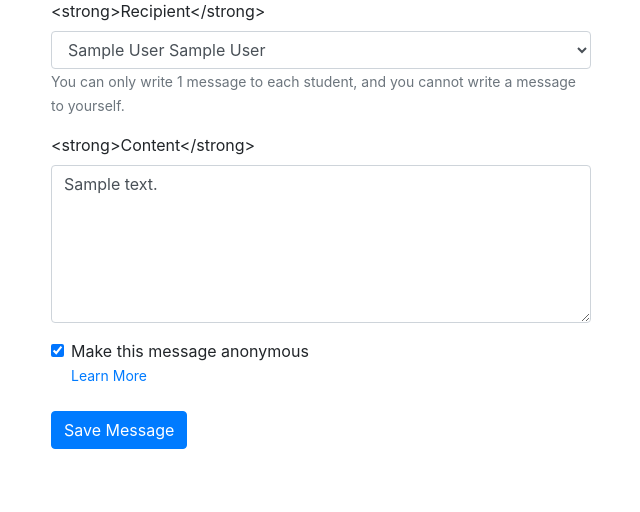
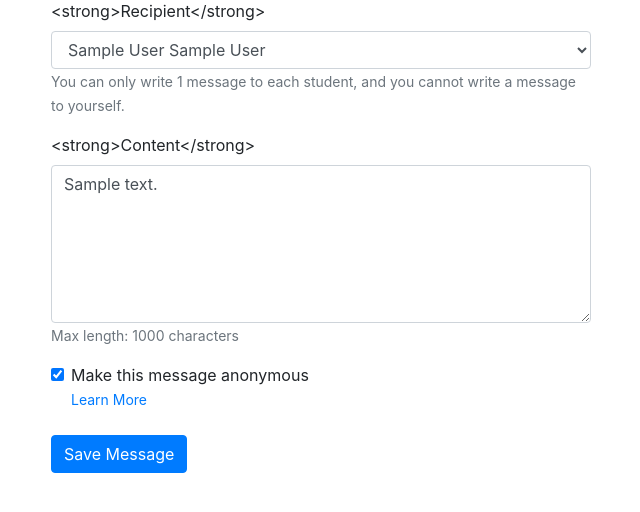
Before and after one commit to georgeyjm/ykps2020, a Flask app: page /message/edit/1 in a window 1280 px wide. Shown: the part 229-741 px from the top of the page, without its empty margins (34-674 px from the left). Run offline with Flask 2, Linux system fonts and the light colour scheme; a user stored in the database is signed in; tables that the repository leaves empty hold one stand-in row (values such as "Sample post"); some libraries are stand-ins or nearby versions.

Commit message:
Add character limit and corresponding info

```diff
--- a/ykps2020/forms.py
+++ b/ykps2020/forms.py
@@ -1,6 +1,6 @@
 from flask_wtf import FlaskForm
 from wtforms import StringField, PasswordField, SelectField, BooleanField
-from wtforms.validators import DataRequired
+from wtforms.validators import DataRequired, Length
 from wtforms.widgets import TextArea
 
 from .helper import get_available_students
@@ -15,7 +15,7 @@ class LoginForm(FlaskForm):
 class MessageForm(FlaskForm):
 
     recipient_id = SelectField('<strong>Recipient</strong>', coerce=int, validators=[DataRequired()])
-    content = StringField('<strong>Content</strong>', widget=TextArea(), validators=[DataRequired()])
+    content = StringField('<strong>Content</strong>', widget=TextArea(), validators=[DataRequired(), Length(max=1000)], render_kw={'maxlength': '1000'})
     is_anonymous = BooleanField('Make this message anonymous')
 
     def __init__(self, *args, **kwargs):
--- a/ykps2020/templates/edit-message.html
+++ b/ykps2020/templates/edit-message.html
@@ -25,6 +25,7 @@
         </div>
         <div class='form-group'>
           {{ form.content.label }} {{ form.content(class_='form-control', rows='6') }}
+          <p class='text-muted'><small>Max length: 1000 characters</small></p>
         </div>
         <div class='form-group'>
           <div class='form-check'>
--- a/ykps2020/templates/new-message.html
+++ b/ykps2020/templates/new-message.html
@@ -26,6 +26,7 @@
         </div>
         <div class='form-group'>
           {{ form.content.label }} {{ form.content(class_='form-control', rows='6') }}
+          <p class='text-muted'><small>Max length: 1000 characters</small></p>
         </div>
         <div class='form-group'>
           <div class='form-check'>
```
